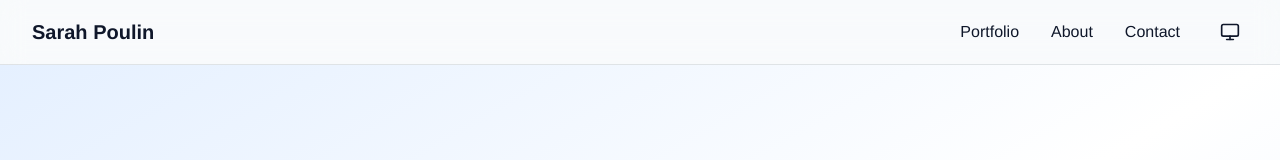
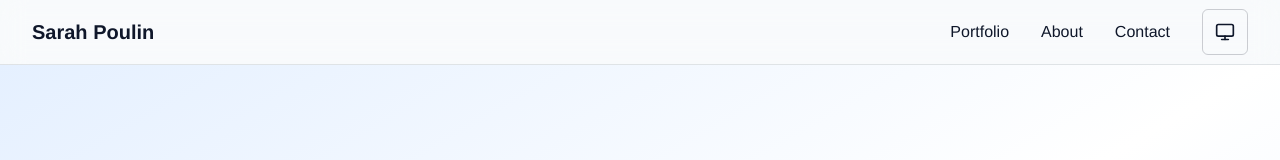
Before and after one commit to threehappypenguins/portfolio, a Next.js app: page / in a window 1280 px wide. Shown: the top 160 px of the page. Built offline with nearby package versions, Linux system fonts and the light colour scheme.

Commit message:
Gave theme toggle a border

```diff
--- a/app/components/theme-toggle.tsx
+++ b/app/components/theme-toggle.tsx
@@ -46,7 +46,7 @@ export function ThemeToggle() {
       {/* Toggle Button */}
       <button
         onClick={() => setIsOpen(!isOpen)}
-        className="p-2 rounded-md hover:bg-foreground/10 transition-colors"
+        className="p-3 rounded-md border border-foreground/20 hover:bg-foreground/10 hover:border-foreground/40 transition-colors"
         aria-label="Toggle theme menu"
       >
         {theme === "light" ? (
```
